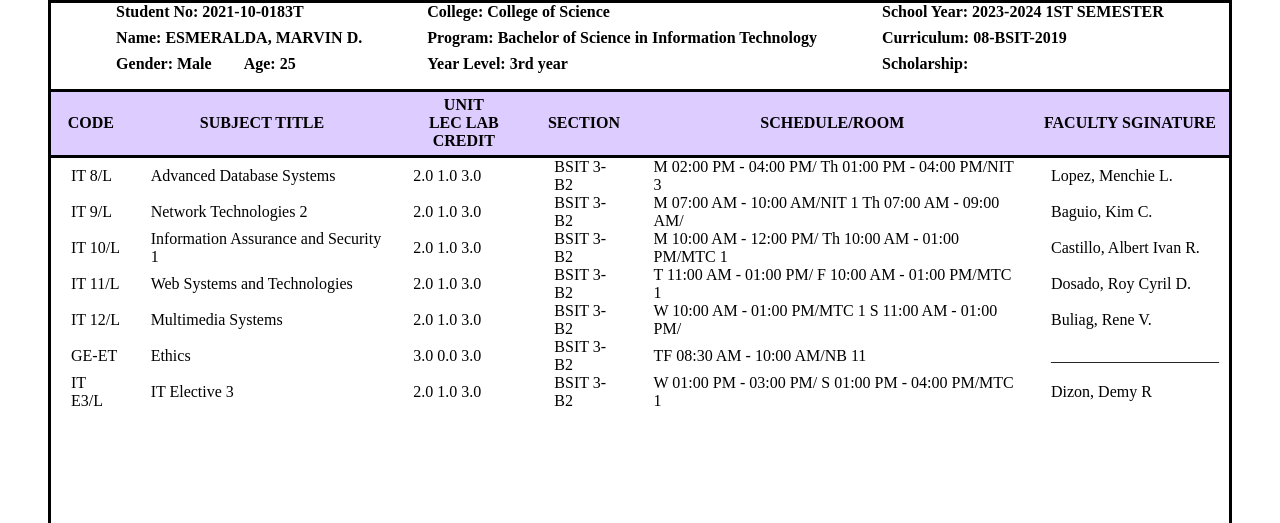
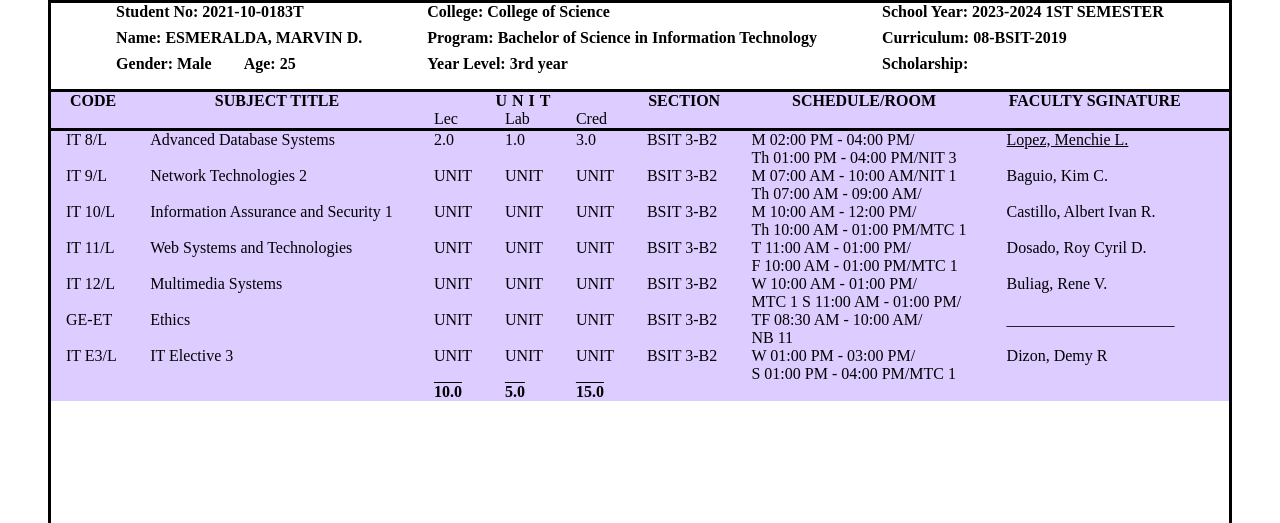
Before and after one commit to marvs25ez/COR, a plain HTML site: page index.html in a window 1280 px wide. Shown: the part 277-800 px from the top of the page. Drawn offline with Linux system fonts and the light colour scheme.

Commit message:
fixing the background color

```diff
--- a/index.html
+++ b/index.html
@@ -51,85 +51,187 @@
         </div>
       </section>
       <section>
-        <table>
+          <table class="colmnrow">
               <tr>
                 <th><h4>CODE</h4></th>
                 <th><h4>SUBJECT TITLE</h4></th>
-            <th><h4>UNIT <br> LEC   LAB   CREDIT</h4></th>
+                <th colspan = "3" class = "th" style="letter-spacing: 5px;">UNIT</th>
                 <th><h4>SECTION</h4></th>
                 <th><h4>SCHEDULE/ROOM</h4></th>
                 <th><h4>FACULTY SGINATURE</h4></th>
               </tr>
+              <tr style="border-bottom: 3px solid black;">
+                <td class="th"></td>
+                <td class="th" ></td>
+                <td class="th">Lec</td>
+                <td class="th">Lab</td>
+                <td class="th">Cred</td>
+                <td class="th"></td>
+                <td class="th"></td>
+                <td class="th"></td>
+                <td class="th"></td>
+
+              </tr>
+
               <tr>
               <td>IT 8/L</td>
               <td>Advanced Database Systems</td>
-            <td>2.0 1.0 3.0</td>
+              <td >2.0</td>
+              <td >1.0</td>
+              <td >3.0</td>
               <td>BSIT 3-B2</td>
-            <td>M 02:00 PM - 04:00 PM/
-              Th 01:00 PM - 04:00 PM/NIT 3</td>
-            <td> Lopez, Menchie L.</td>
+              <td>M 02:00 PM - 04:00 PM/</td>
+              <td class="td" style="text-decoration: underline;"> Lopez, Menchie L.</td>
+              </tr>
+
+              <tr>
+                <td class="td"></td>
+                <td class="td"></td>
+                <td class="td"></td>
+                <td class="td"></td>
+                <td class="td"></td>
+                <td class="td"></td>
+                <td class="td">Th 01:00 PM - 04:00 PM/NIT 3</td>
+                <td class="td"></td>
             </tr>
           <tr>
             <td>IT 9/L</td>
             <td>Network Technologies 2</td>
-            <td>2.0 1.0 3.0</td>
+            <td colspan = "1" class = "td">UNIT</td>
+            <td colspan = "1" class = "td">UNIT</td>
+            <td colspan = "1" class = "td">UNIT</td>
             <td>BSIT 3-B2</td>
-            <td>M 07:00 AM - 10:00 AM/NIT 1
-              Th 07:00 AM - 09:00 AM/</td>
+            <td>M 07:00 AM - 10:00 AM/NIT 1</td>
             <td>Baguio, Kim C.</td>
 
           </tr>
           <tr>
+            <td class="td"></td>
+            <td class="td"></td>
+            <td class="td"></td>
+            <td class="td"></td>
+            <td class="td"></td>
+            <td class="td"></td>
+            <td class="td">Th 07:00 AM - 09:00 AM/</td>
+            <td class="td"></td>
+        </tr>
+
+          <tr>
             <td>IT 10/L</td>
-            <td>Information Assurance and Security
-              1</td>
-            <td>2.0 1.0 3.0</td>
+            <td>Information Assurance and Security 1</td>
+            <td colspan = "1" class = "td">UNIT</td>
+            <td colspan = "1" class = "td">UNIT</td>
+            <td colspan = "1" class = "td">UNIT</td>
             <td>BSIT 3-B2</td>
-            <td>M 10:00 AM - 12:00 PM/
-              Th 10:00 AM - 01:00 PM/MTC 1</td>
+            <td>M 10:00 AM - 12:00 PM/</td>
             <td> Castillo, Albert Ivan R.</td>
 
           </tr>
           <tr>
+            <td class="td"></td>
+            <td class="td"></td>
+            <td class="td"></td>
+            <td class="td"></td>
+            <td class="td"></td>
+            <td class="td"></td>
+            <td class="td">Th 10:00 AM - 01:00 PM/MTC 1</td>
+            <td class="td"></td>
+        </tr>
+          <tr>
             <td>IT 11/L</td>
             <td>Web Systems and Technologies</td>
-            <td>2.0 1.0 3.0</td>
+            <td colspan = "1" class = "td">UNIT</td>
+            <td colspan = "1" class = "td">UNIT</td>
+            <td colspan = "1" class = "td">UNIT</td>
             <td>BSIT 3-B2</td>
-            <td>T 11:00 AM - 01:00 PM/
-              F 10:00 AM - 01:00 PM/MTC 1</td>
+            <td>T 11:00 AM - 01:00 PM/</td>
             <td> Dosado, Roy Cyril D.</td>
 
           </tr>
           <tr>
+            <td class="td"></td>
+            <td class="td"></td>
+            <td class="td"></td>
+            <td class="td"></td>
+            <td class="td"></td>
+            <td class="td"></td>
+            <td class="td">F 10:00 AM - 01:00 PM/MTC 1</td>
+            <td class="td"></td>
+        </tr>
+          <tr>
             <td>IT 12/L</td>
             <td>Multimedia Systems</td>
-            <td >2.0 1.0 3.0</td>
+            <td colspan = "1" class = "td">UNIT</td>
+            <td colspan = "1" class = "td">UNIT</td>
+            <td colspan = "1" class = "td">UNIT</td>
             <td>BSIT 3-B2</td>
-            <td>W 10:00 AM - 01:00 PM/MTC 1
-              S 11:00 AM - 01:00 PM/</td>
+            <td>W 10:00 AM - 01:00 PM/</td>
             <td> Buliag, Rene V.</td>
 
           </tr>
           <tr>
+            <td class="td"></td>
+            <td class="td"></td>
+            <td class="td"></td>
+            <td class="td"></td>
+            <td class="td"></td>
+            <td class="td"></td>
+            <td class="td">MTC 1 S 11:00 AM - 01:00 PM/</td>
+            <td class="td"></td>
+        </tr>
+          <tr>
             <td>GE-ET</td>
             <td>Ethics</td>
-            <td>3.0 0.0 3.0</td>
+            <td colspan = "1" class = "td">UNIT</td>
+            <td colspan = "1" class = "td">UNIT</td>
+            <td colspan = "1" class = "td">UNIT</td>
             <td>BSIT 3-B2</td>
-            <td>TF 08:30 AM - 10:00 AM/NB 11</td>
+            <td>TF 08:30 AM - 10:00 AM/</td>
             <td>_____________________</td>
 
           </tr>
           <tr>
+            <td class="td"></td>
+            <td class="td"></td>
+            <td class="td"></td>
+            <td class="td"></td>
+            <td class="td"></td>
+            <td class="td"></td>
+            <td class="td">NB 11</td>
+            <td class="td"></td>
+        </tr>
+          <tr>
             <td>IT E3/L</td>
             <td>IT Elective 3</td>
-            <td>2.0 1.0 3.0</td>
+            <td colspan = "1" class = "td">UNIT</td>
+            <td colspan = "1" class = "td">UNIT</td>
+            <td colspan = "1" class = "td">UNIT</td>
             <td>BSIT 3-B2</td>
-            <td>W 01:00 PM - 03:00 PM/
-              S 01:00 PM - 04:00 PM/MTC 1</td>
+            <td>W 01:00 PM - 03:00 PM/</td>
             <td> Dizon, Demy R</td>
 
           </tr>
+          <tr>
+            <td class="td"></td>
+            <td class="td"></td>
+            <td class="td"></td>
+            <td class="td"></td>
+            <td class="td"></td>
+            <td class="td"></td>
+            <td class="td">S 01:00 PM - 04:00 PM/MTC 1</td>
+            <td class="td"></td>
+        </tr>
+
+          <tr>
+            <td class="td"></td>
+            <td class="td"></td>
+            <td class="td" style="text-decoration-line:overline;"><b>10.0</b></td>
+            <td class="td" style="text-decoration-line:overline"><b>5.0</b></td>
+            <td class="td" style="text-decoration-line:overline"><b>15.0</b></td>
+
+          </tr>
         </table>
+
       </section>
     </main>
   </body>
--- a/style.css
+++ b/style.css
@@ -29,7 +29,6 @@ header {
   max-width: 100px;
 }
 
-/* REGISTRATION NUM */
 .registration-num h4 span {
   color: red;
 }
@@ -66,31 +65,27 @@ section {
   display: flex;
   gap: 2rem;
 }
-table {
+th {
+  border-collapse: collapse;
+  background-color: #ddccff;
+  border-bottom: black;
+
+}
+.colmnrow {
   width: 100%;
   border-collapse: collapse;
+  background-color: #ddccff;
+  border-top: solid black;
 
-}
-th {
-  background-color: #ddccff;
-  padding: 0.3rem;
-  border-bottom: solid black;
-  border-top: solid black;
-  align-items: center;
-}
-td{
 
-  padding-left: 20px;
-  padding-right: 10px;
 }
 
 
-.unit {
-  display: flex;
-  flex-direction: column;
-  align-items: center;
+td{
+
+  text-align:justify;
+  padding-left: 15px;
+  padding-right: 15px;
+  background-color: #ddccff;
+
 }
-.unit div {
-  display: flex;
-  gap: 1rem;
-}
```
Lines whose indentation alone changed are shown as unchanged.
